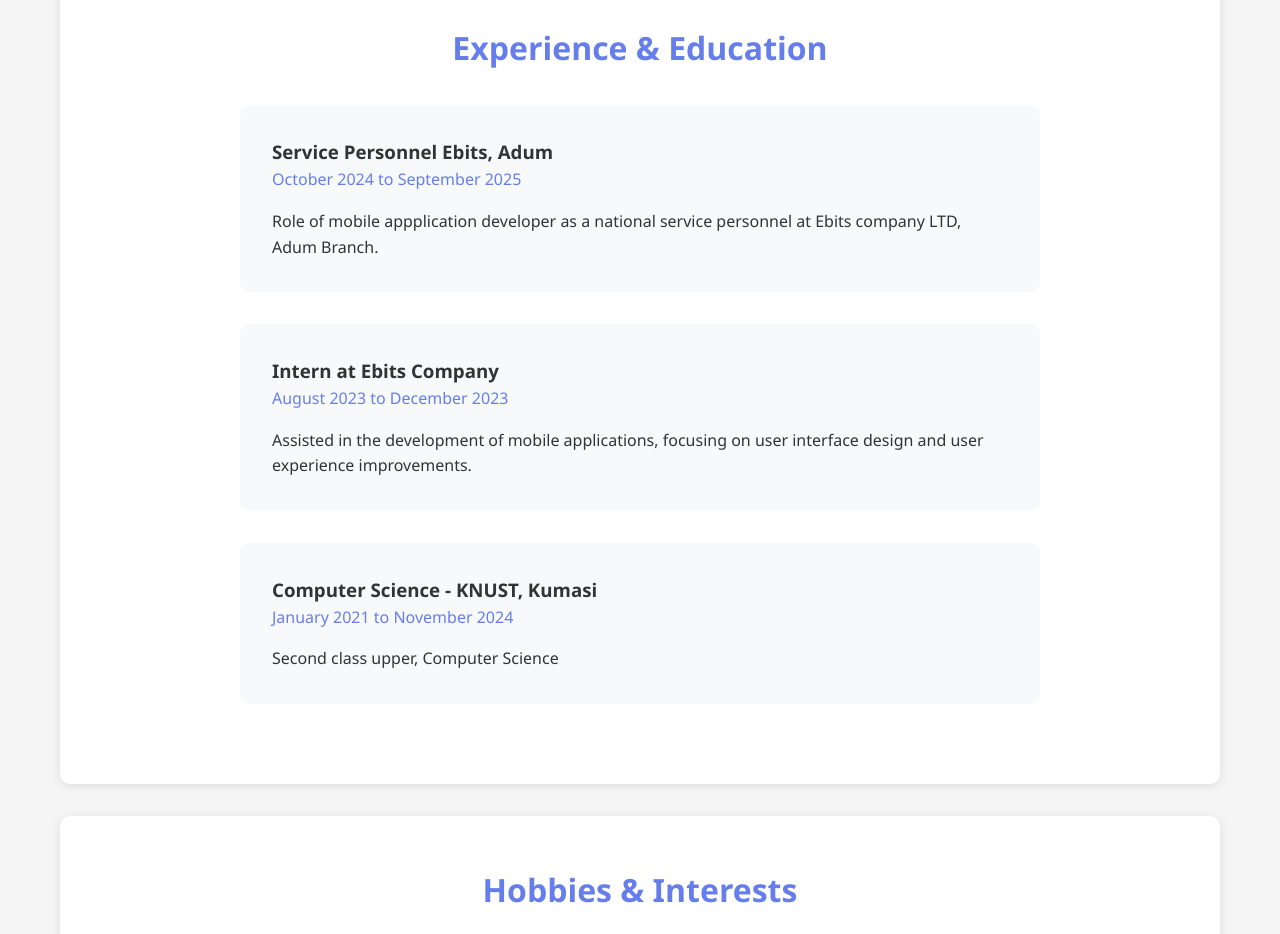
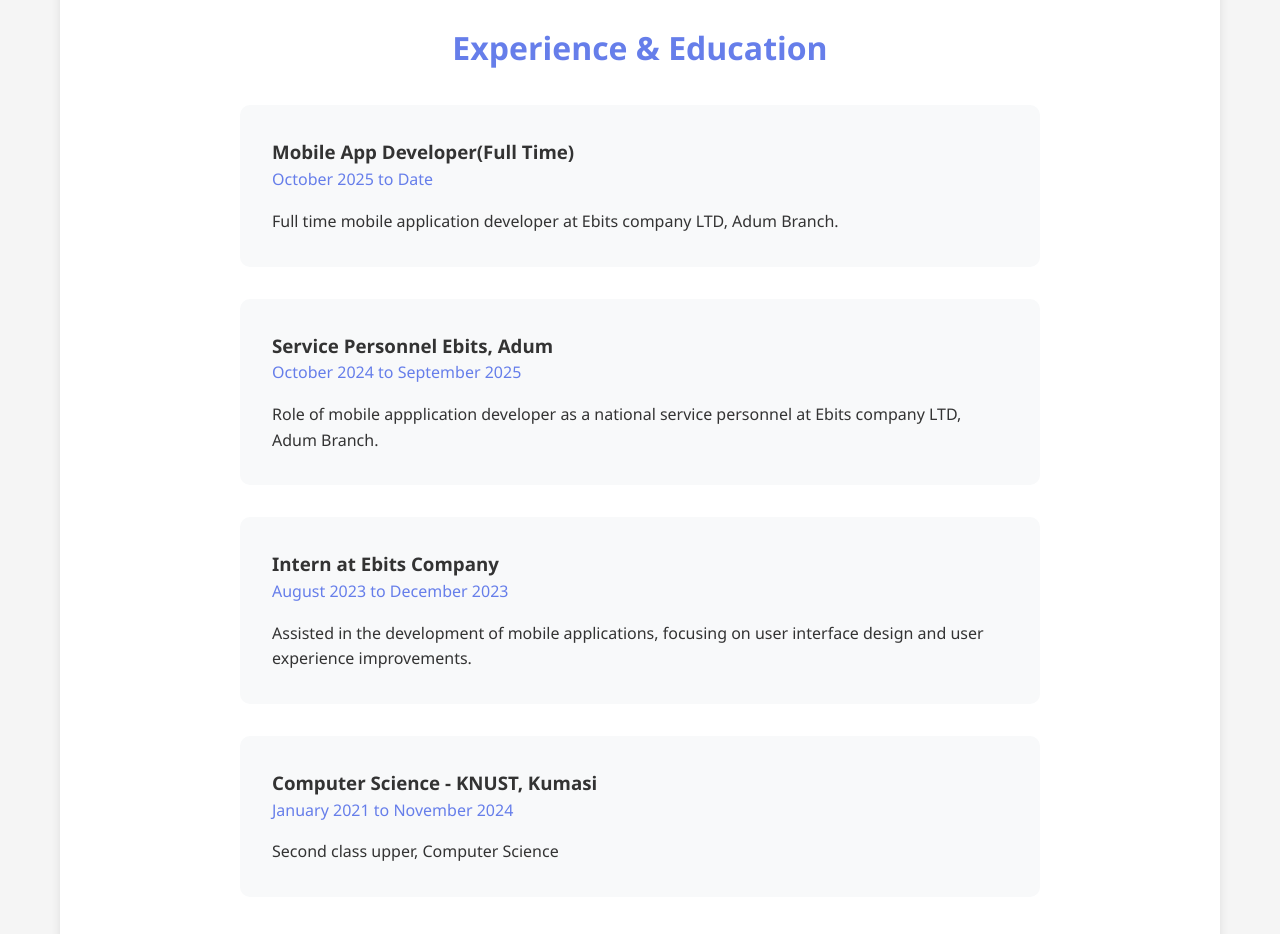
Before and after one commit to rans-rans/portfolio, a plain HTML site: page index.html in a window 1280 px wide. Shown: the part 3400-4334 px from the top of the page. Drawn offline with Linux system fonts and the light colour scheme.

Commit message:
added new role

```diff
--- a/index.html
+++ b/index.html
@@ -294,6 +294,16 @@
         <h2>Experience & Education</h2>
         <div style="max-width: 800px; margin: 0 auto">
           <div class="experience-card">
+            <h3>Mobile App Developer(Full Time)</h3>
+            <p style="color: #667eea; margin-bottom: 1rem">
+              October 2025 to Date
+            </p>
+            <p>
+              Full time mobile application developer at Ebits company LTD, Adum
+              Branch.
+            </p>
+          </div>
+          <div class="experience-card">
             <h3>Service Personnel Ebits, Adum</h3>
             <p style="color: #667eea; margin-bottom: 1rem">
               October 2024 to September 2025
```
